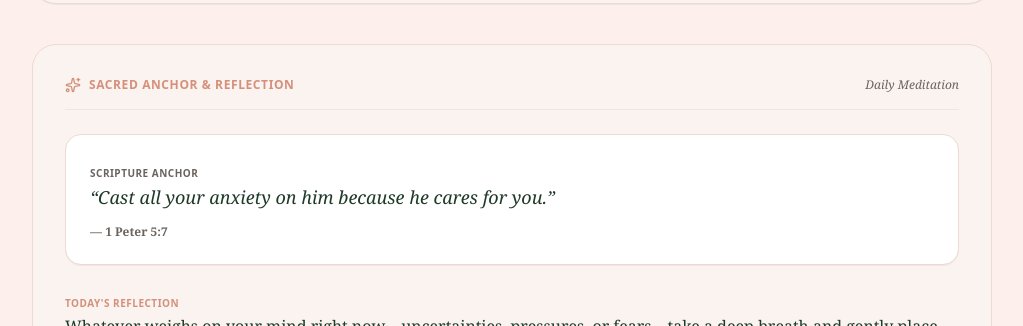
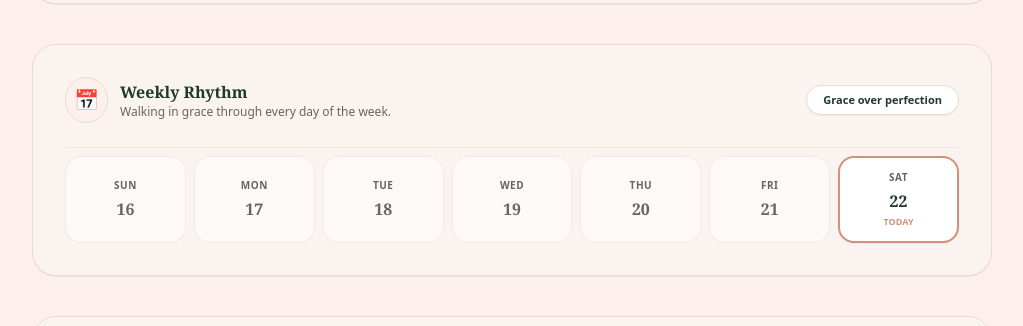
Before and after one commit to Conney01/prayer-app, a Next.js app: page /dashboard in a window 1280 px wide. Shown: the part 306-632 px from the top of the page, without its empty margins (128-1151 px from the left). Built offline with nearby package versions, Linux system fonts and the light colour scheme; no server answers; the database is empty.

Commit message:
feat: add daily rotating message banner and keep calendar bar

```diff
--- a/src/app/dashboard/page.tsx
+++ b/src/app/dashboard/page.tsx
@@ -41,6 +41,23 @@ export default async function DashboardPage() {
 
   const todayIndex = new Date().getDate() % dailyReflections.length;
   const todayAnchor = dailyReflections[todayIndex] ?? dailyReflections[0];
+
+  const today = new Date();
+  const dayOfWeek = today.getDay();
+  const sundayDate = new Date(today);
+  sundayDate.setDate(today.getDate() - dayOfWeek);
+
+  const days = Array.from({ length: 7 }).map((_, index) => {
+    const d = new Date(sundayDate);
+    d.setDate(sundayDate.getDate() + index);
+    const labels = ["SUN", "MON", "TUE", "WED", "THU", "FRI", "SAT"];
+    const isToday = d.toDateString() === today.toDateString();
+    return {
+      label: labels[index],
+      dateNum: d.getDate(),
+      isToday,
+    };
+  });
 
   const categories = await db.category.findMany({
     include: {
@@ -132,6 +149,53 @@ export default async function DashboardPage() {
             </div>
           );
         })()}
+
+        {/* 7-Day Calendar Bar (Sun - Sat) Restored */}
+        <div className="rounded-3xl border border-[#eedad2] bg-[#faf3f0] p-6 sm:p-8 shadow-2xs space-y-6">
+          <div className="flex items-center justify-between">
+            <div className="flex items-center space-x-3">
+              <div className="rounded-full bg-[#fdf0ec] p-2 border border-[#eedad2]">
+                <span className="text-xl inline-block" title="Weekly Rhythm">📅</span>
+              </div>
+              <div>
+                <h3 className="font-serif text-base font-bold text-[#1f3a28]">
+                  Weekly Rhythm
+                </h3>
+                <p className="text-xs text-[#6b635e]">
+                  Walking in grace through every day of the week.
+                </p>
+              </div>
+            </div>
+            <span className="rounded-full border border-[#eedad2] bg-white px-4 py-1.5 text-[11px] font-semibold text-[#1f3a28] shadow-2xs">
+              Grace over perfection
+            </span>
+          </div>
+
+          <div className="grid grid-cols-7 gap-2 pt-2 border-t border-[#eedad2]/60">
+            {days.map((d) => (
+              <div
+                key={d.label}
+                className={`flex flex-col items-center justify-center rounded-2xl p-3 transition ${
+                  d.isToday
+                    ? "border-2 border-[#d4907a] bg-white shadow-xs"
+                    : "border border-[#eedad2]/50 bg-white/50 text-[#6b635e]"
+                }`}
+              >
+                <span className="text-[10px] font-bold uppercase tracking-wider text-[#6b635e]">
+                  {d.label}
+                </span>
+                <span className={`font-serif text-base font-bold mt-1 ${d.isToday ? "text-[#1f3a28]" : "text-[#6b635e]"}`}>
+                  {d.dateNum}
+                </span>
+                {d.isToday && (
+                  <span className="text-[9px] font-semibold text-[#d4907a] uppercase mt-0.5">
+                    Today
+                  </span>
+                )}
+              </div>
+            ))}
+          </div>
+        </div>
 
         {/* Sacred Anchor & Reflection */}
         <div className="rounded-3xl border border-[#eedad2] bg-[#faf3f0] p-8 shadow-2xs space-y-6">
```
